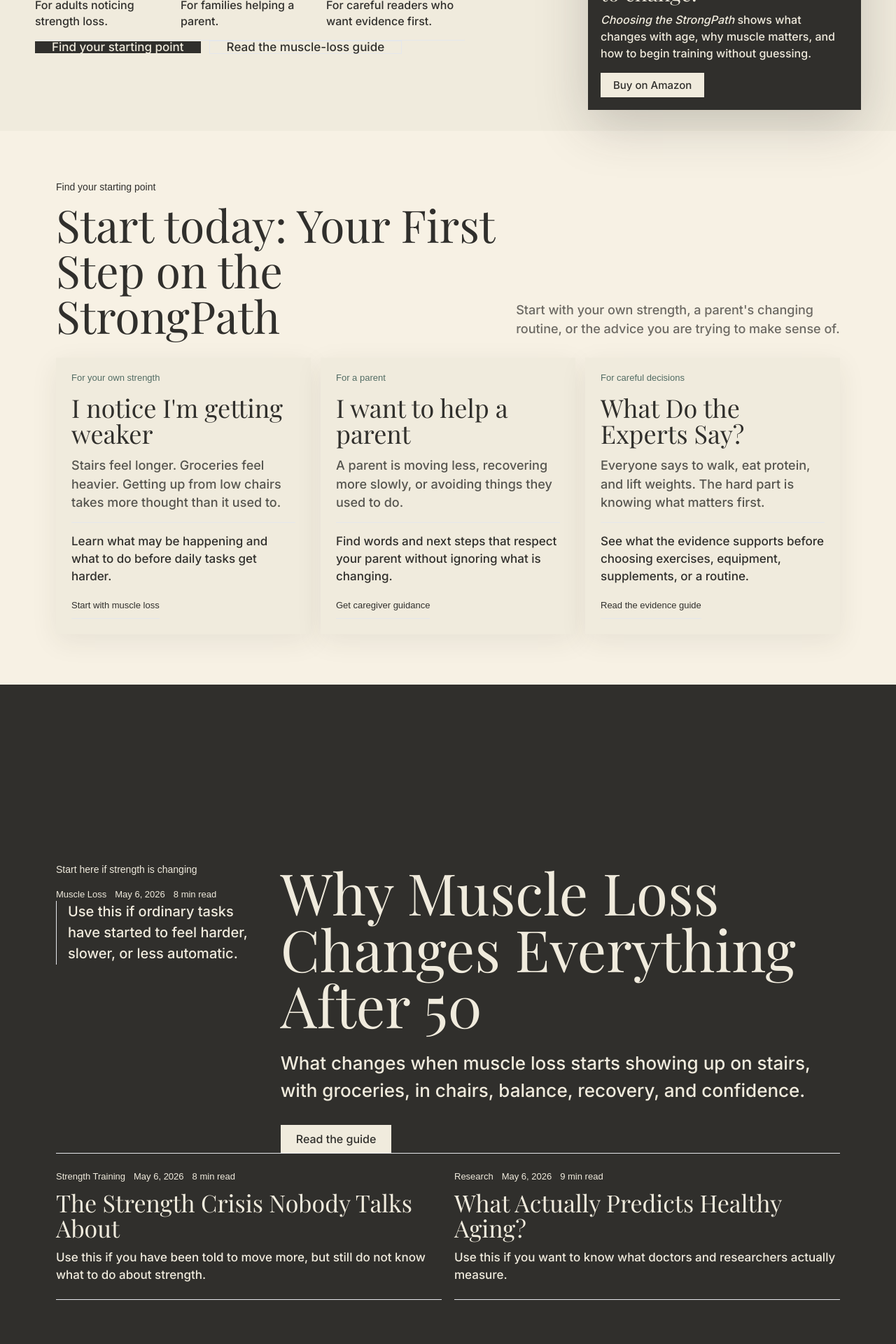
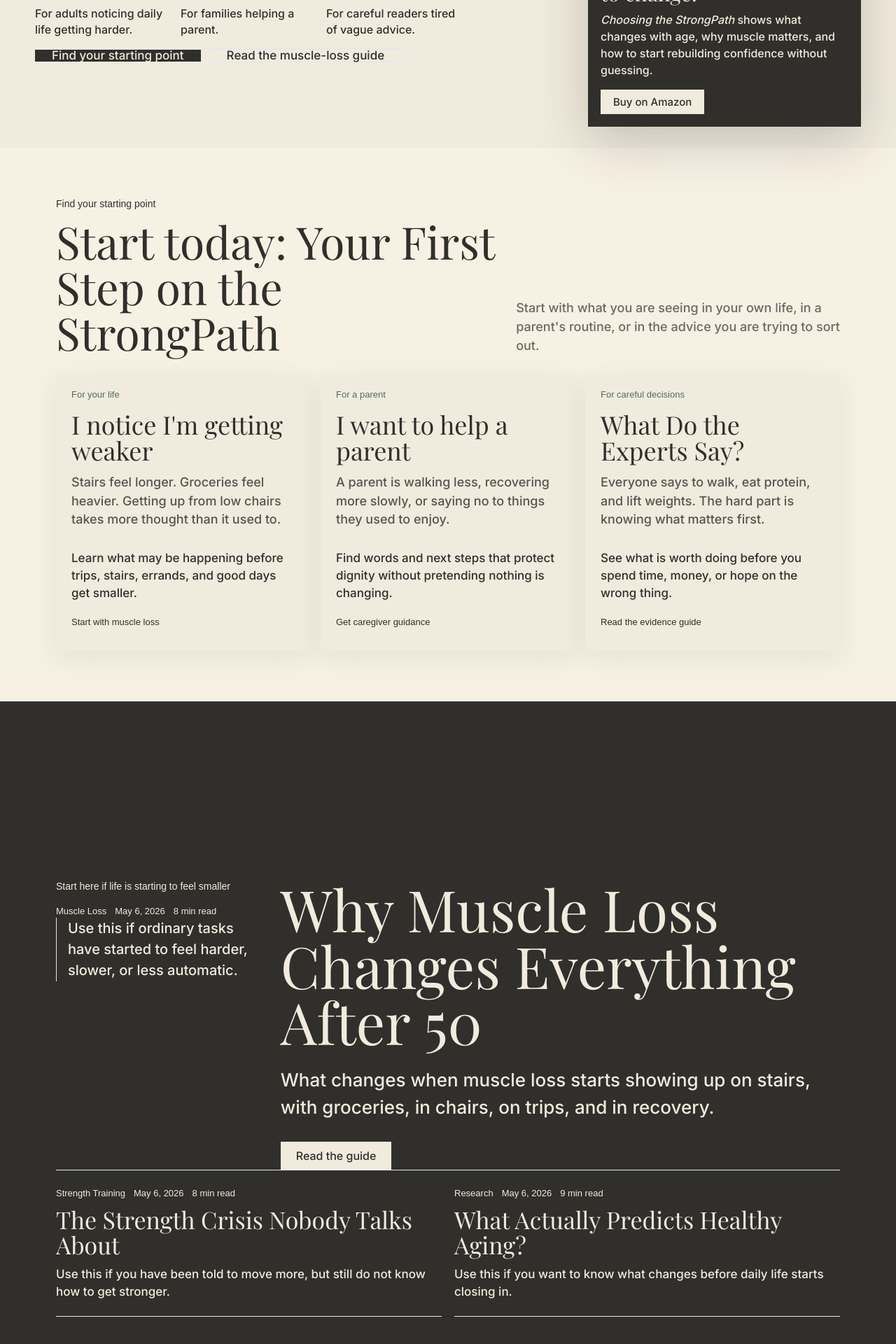
Before and after one commit to JPCWooJ/strongpath, a Next.js app: page / in a window 1280 px wide. Shown: the part 740-2660 px from the top of the page at 70% size. Built offline with nearby package versions, Linux system fonts and the light colour scheme; no server answers.

Commit message:
Add homepage emotional realism

```diff
--- a/app/(marketing)/page.tsx
+++ b/app/(marketing)/page.tsx
@@ -9,11 +9,11 @@ import { EmailForm } from './EmailForm'
 export const metadata: Metadata = {
   title: 'StrongPath - Evidence-based strength for adults 55+',
   description:
-    'Book-led strength guidance for adults and families facing muscle loss after 50.',
+    'Book-led help for adults and families who want to stay strong for travel, stairs, recovery, and the people they love.',
   openGraph: {
     title: 'StrongPath - Evidence-based strength for adults 55+',
     description:
-      'Start with muscle loss, strength, caregiving, and practical action after 50.',
+      'Keep the strength for stairs, travel, caregiving, recovery, and the life you want after 50.',
     type: 'website',
   },
 }
@@ -22,20 +22,20 @@ const bookCoverUrl = '/images/choosing-the-strongpath-cover.jpg'
 
 const homepageExcerptOverrides: Record<string, string> = {
   'why-muscle-loss-changes-everything-after-50':
-    'What changes when muscle loss starts showing up on stairs, with groceries, in chairs, balance, recovery, and confidence.',
+    'What changes when muscle loss starts showing up on stairs, with groceries, in chairs, on trips, and in recovery.',
   'the-strength-crisis-nobody-talks-about':
-    'Why walking helps, where it falls short, and what strength training adds.',
+    'Why walking helps, where it falls short, and what training adds when life asks more of your body.',
   'what-actually-predicts-healthy-aging':
-    'Grip strength, gait speed, and the simple tests that reveal more than vague aging advice.',
+    'The simple tests that help explain balance, confidence, and the ability to keep doing what you love.',
 }
 
 const articleUseCases: Record<string, string> = {
   'why-muscle-loss-changes-everything-after-50':
     'Use this if ordinary tasks have started to feel harder, slower, or less automatic.',
   'the-strength-crisis-nobody-talks-about':
-    'Use this if you have been told to move more, but still do not know what to do about strength.',
+    'Use this if you have been told to move more, but still do not know how to get stronger.',
   'what-actually-predicts-healthy-aging':
-    'Use this if you want to know what doctors and researchers actually measure.',
+    'Use this if you want to know what changes before daily life starts closing in.',
 }
 
 const featuredArticles = featuredFlagshipArticles.map((article) => ({
@@ -52,18 +52,18 @@ const [featuredGuide, ...supportingGuides] = featuredArticles
 
 const startingPoints = [
   {
-    eyebrow: 'For your own strength',
+    eyebrow: 'For your life',
     title: "I notice I'm getting weaker",
     pain: 'Stairs feel longer. Groceries feel heavier. Getting up from low chairs takes more thought than it used to.',
-    promise: 'Learn what may be happening and what to do before daily tasks get harder.',
+    promise: 'Learn what may be happening before trips, stairs, errands, and good days get smaller.',
     href: '/blog/why-muscle-loss-changes-everything-after-50',
     action: 'Start with muscle loss',
   },
   {
     eyebrow: 'For a parent',
     title: 'I want to help a parent',
-    pain: 'A parent is moving less, recovering more slowly, or avoiding things they used to do.',
-    promise: 'Find words and next steps that respect your parent without ignoring what is changing.',
+    pain: 'A parent is walking less, recovering more slowly, or saying no to things they used to enjoy.',
+    promise: 'Find words and next steps that protect dignity without pretending nothing is changing.',
     href: '/waitlist',
     action: 'Get caregiver guidance',
   },
@@ -71,7 +71,7 @@ const startingPoints = [
     eyebrow: 'For careful decisions',
     title: 'What Do the Experts Say?',
     pain: 'Everyone says to walk, eat protein, and lift weights. The hard part is knowing what matters first.',
-    promise: 'See what the evidence supports before choosing exercises, equipment, supplements, or a routine.',
+    promise: 'See what is worth doing before you spend time, money, or hope on the wrong thing.',
     href: '/blog/the-strength-crisis-nobody-talks-about',
     action: 'Read the evidence guide',
   },
@@ -80,25 +80,25 @@ const startingPoints = [
 const nextSteps = [
   {
     title: 'Start with the book',
-    copy: 'Use the book to understand what muscle loss can take away, and how training helps protect independence.',
+    copy: 'Use the book to understand what muscle loss can take away, and how training helps protect the days you still want.',
     action: 'Buy on Amazon',
     href: 'amazon',
   },
   {
     title: 'Read the muscle-loss guide',
-    copy: 'See why the first signs matter, before stairs, balance, recovery, or confidence change more.',
+    copy: 'See why the first signs matter before stairs, balance, recovery, or confidence change more.',
     action: 'Read the guide',
     href: '/blog/why-muscle-loss-changes-everything-after-50',
   },
   {
     title: 'Get practical notes',
-    copy: 'Get notes on strength, muscle loss, protein, recovery, and helping a parent begin.',
+    copy: 'Get notes on muscle loss, protein, recovery, and helping a parent begin without pressure.',
     action: 'Get practical notes',
     href: '/waitlist',
   },
   {
     title: 'Choose with care',
-    copy: 'Know what is useful, what can wait, and what is mostly noise before spending money.',
+    copy: 'Know what helps, what can wait, and what is mostly noise before spending money.',
     action: 'Get the notes',
     href: '/waitlist',
   },
@@ -107,11 +107,11 @@ const nextSteps = [
 const trustSignals = [
   {
     title: 'Book first',
-    copy: 'The book gives readers a serious place to start before any recommendation.',
+    copy: 'The book gives readers a serious place to start before buying anything else.',
   },
   {
     title: 'Current research',
-    copy: 'Health claims should point to current research and named sources.',
+    copy: 'Health claims should be easy to check, not taken on faith.',
   },
   {
     title: 'No miracle claims',
@@ -119,7 +119,7 @@ const trustSignals = [
   },
   {
     title: 'No supplement hype',
-    copy: 'No powders, pills, or promises get treated as shortcuts around strength work.',
+    copy: 'No powders, pills, or promises get treated as shortcuts to a stronger life.',
   },
 ]
 
@@ -127,28 +127,28 @@ const productPath = [
   {
     stage: 'Available now',
     title: 'Book',
-    copy: 'A practical foundation for understanding muscle loss, training, and independence after 50.',
+    copy: 'A practical starting point for keeping strength, confidence, and independence after 50.',
     href: 'amazon',
     action: 'Buy on Amazon',
   },
   {
     stage: 'Available now',
     title: 'Guides',
-    copy: 'Plain guidance on muscle loss, strength, healthy aging, and practical decisions.',
+    copy: 'Plain guidance for stairs, balance, travel, recovery, and helping a parent start.',
     href: '/blog',
     action: 'Browse guides',
   },
   {
     stage: 'For a plan',
     title: 'Strength plans',
-    copy: 'Ask better questions, avoid vague routines, and choose training that fits real life.',
+    copy: 'Avoid vague routines and choose training that fits your days, your body, and your family.',
     href: '/waitlist',
     action: 'Get practical notes',
   },
   {
     stage: 'For equipment',
     title: 'Tools',
-    copy: 'Learn which training supports are worth attention, which can wait, and which are mostly distraction.',
+    copy: 'Learn which training supports are worth attention, which can wait, and which mostly get in the way.',
     href: '/waitlist',
     action: 'Get tool guidance',
   },
@@ -221,26 +221,26 @@ export default function HomePage() {
         <div className="relative mx-auto grid w-[min(100%-36px,1180px)] gap-26 py-30 md:grid-cols-[minmax(0,1fr)_340px] md:items-center md:py-42 lg:grid-cols-[minmax(0,1fr)_390px] lg:gap-44">
           <div className="max-w-[800px]">
             <p className="sp-kicker mb-14 text-inkwell/60">
-              Evidence-based strength after 50
+              Stay strong for the life you want after 50
             </p>
             <h1 className="font-display text-[50px] font-normal leading-[0.96] text-inkwell sm:text-[70px] lg:text-[86px]">
               Take the StrongPath not the frail trail.
             </h1>
             <p className="mt-20 max-w-[680px] font-body text-[20px] leading-[1.48] text-inkwell/82 md:text-[23px]">
               Muscle loss as we age can shrink your world, one staircase, suitcase, or slow
-              recovery at a time. StrongPath helps you and your family stay strong enough to keep
+              recovery at a time. StrongPath helps you and your loved ones stay strong and live
               the life you want.
             </p>
 
             <div className="mt-24 grid max-w-[760px] gap-10 border-y border-inkwell/22 py-16 sm:grid-cols-3">
               <p className="font-body text-[16px] leading-[1.42] text-inkwell/76">
-                For adults noticing strength loss.
+                For adults noticing daily life getting harder.
               </p>
               <p className="font-body text-[16px] leading-[1.42] text-inkwell/76">
                 For families helping a parent.
               </p>
               <p className="font-body text-[16px] leading-[1.42] text-inkwell/76">
-                For careful readers who want evidence first.
+                For careful readers tired of vague advice.
               </p>
             </div>
 
@@ -285,7 +285,7 @@ export default function HomePage() {
                 </h2>
                 <p className="mt-10 font-body text-[16px] leading-[1.5] text-parchment/74">
                   <cite>Choosing the StrongPath</cite> shows what changes with age, why muscle
-                  matters, and how to begin training without guessing.
+                  matters, and how to start rebuilding confidence without guessing.
                 </p>
                 <AmazonLink
                   asin="1626344760"
@@ -309,8 +309,8 @@ export default function HomePage() {
               </h2>
             </div>
             <p className="font-body text-[18px] leading-[1.5] text-inkwell/70">
-              Start with your own strength, a parent&apos;s changing routine, or the advice you are
-              trying to make sense of.
+              Start with what you are seeing in your own life, in a parent&apos;s routine, or in the
+              advice you are trying to sort out.
             </p>
           </div>
 
@@ -345,7 +345,7 @@ export default function HomePage() {
             <article className="grid gap-40 lg:grid-cols-[0.52fr_1.48fr] lg:items-start">
               <div>
                 <p className="sp-kicker mb-18 text-parchment/58">
-                  Start here if strength is changing
+                  Start here if life is starting to feel smaller
                 </p>
                 <ArticleMeta
                   category={featuredGuide.category}
@@ -416,7 +416,8 @@ export default function HomePage() {
               </h2>
             </div>
             <p className="font-body text-[18px] leading-[1.5] text-inkwell/70">
-              Read the guide, use the book for depth, and make the next choice less vague.
+              Read the guide, use the book for depth, and make the next choice feel less like a
+              guess.
             </p>
           </div>
 
@@ -449,8 +450,8 @@ export default function HomePage() {
                 Trust starts with restraint.
               </h2>
               <p className="mt-18 font-body text-[19px] leading-[1.5] text-inkwell/74">
-                Useful recommendations start with clear evidence, careful language, and respect for
-                what health guidance can and cannot promise.
+                You should not have to choose between doing nothing and believing every promise.
+                StrongPath keeps the advice careful so the next step feels safer.
               </p>
             </div>
             <div className="grid gap-12 sm:grid-cols-2">
@@ -520,8 +521,8 @@ export default function HomePage() {
               Know what to read, buy, and ignore.
             </h2>
             <p className="mx-auto mt-22 max-w-[680px] font-body text-[20px] leading-[1.5] text-parchment/74">
-              Get careful notes on muscle loss, strength plans, protein, recovery, caregiver
-              decisions, equipment, and supplement claims.
+              Get notes on muscle loss, protein, recovery, equipment, supplements, and helping a
+              parent start without pressure.
             </p>
             <div className="mx-auto mt-30 max-w-[560px]">
               <EmailForm source="homepage_commercial_rebuild" />
```
